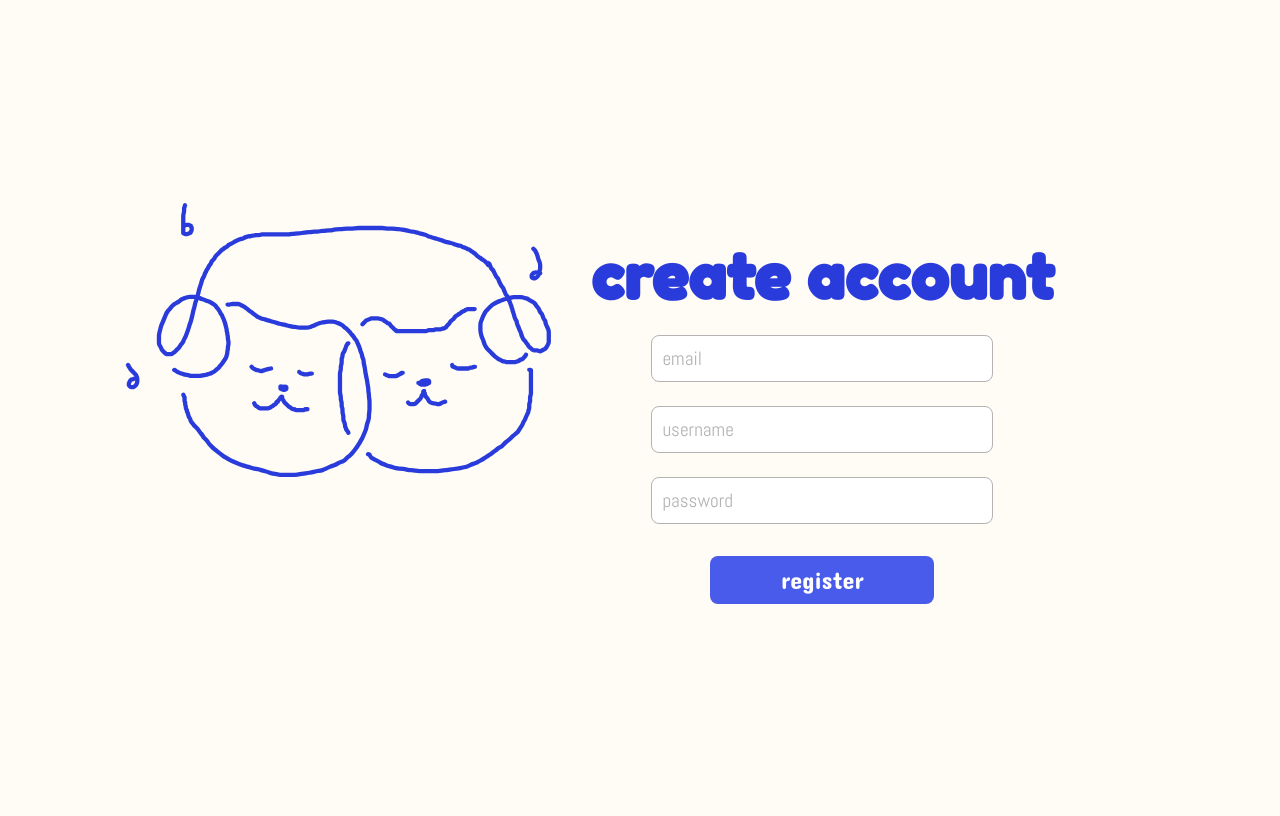
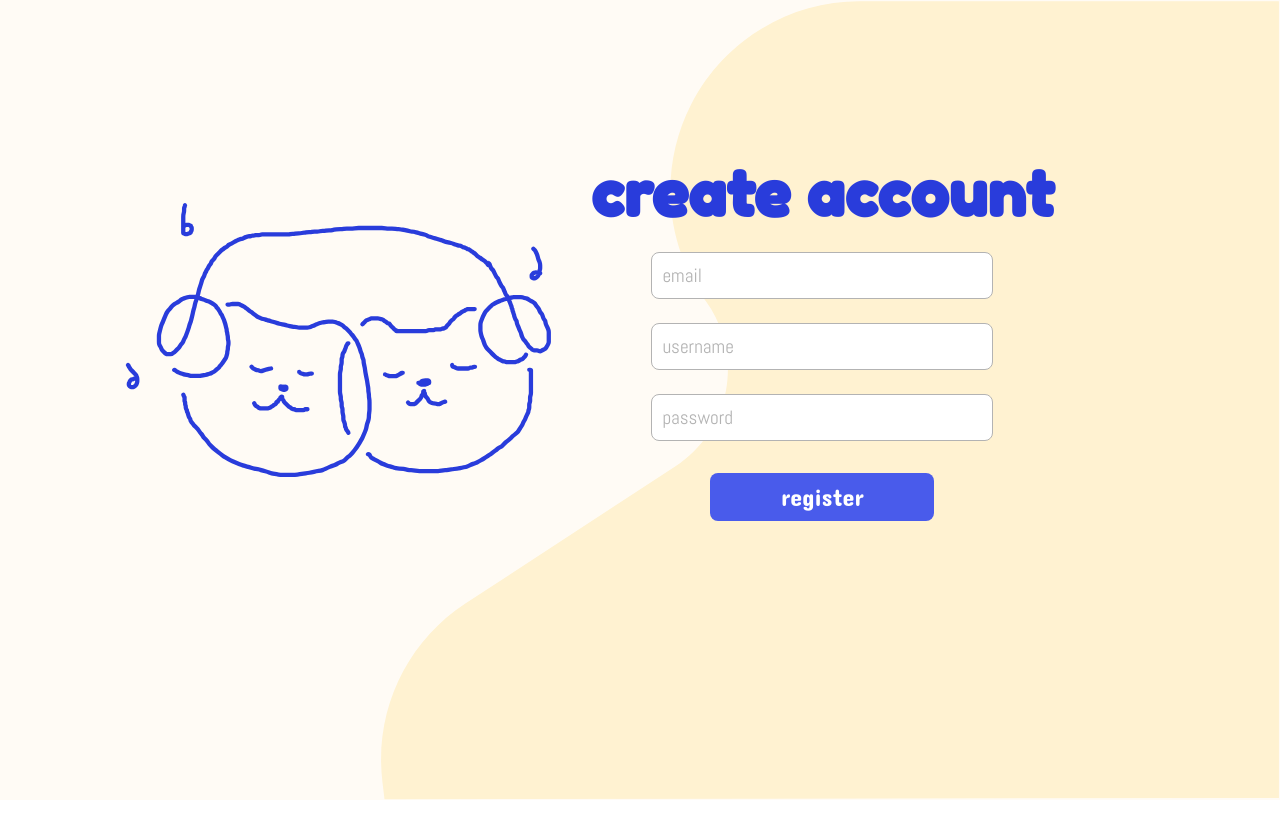
Before and after one commit to mailynmailyn/sonata, a React (Create React App) app: page / in a window 1280 px wide. Built offline with nearby package versions, Linux system fonts and the light colour scheme.

Commit message:
bg shape added

```diff
--- a/src/CreateAccPage.js
+++ b/src/CreateAccPage.js
@@ -1,20 +1,24 @@
 import logo from './assets/logo_cropped.svg'
 import classes from './styles/CreateAccPage.module.scss'
+import shape from './assets/createAcc.svg'
 
 function CreateAccPage() {
   return (
-    <div className={classes.gridContainer}>
-      <div>
-        <img src={logo} className={classes.gridContainer__logo} alt="logo" />
-      </div>
-      <div className = {classes.gridContainer__createAcc}>
-        <h1 className = {classes.gridContainer__createAcc__header}>create account</h1>
-        <form className={classes.gridContainer__createAcc__form}>
-          <input type="text" className={classes.gridContainer__createAcc__form__input} value="email"></input>
-          <input type="text" className={classes.gridContainer__createAcc__form__input} value="username"></input>
-          <input type="text" className={classes.gridContainer__createAcc__form__input} value="password"></input>
-          <input type="submit" className={classes.gridContainer__createAcc__form__button} value="register"></input>
-        </form>
+    <div className={classes.container}>
+      <img src={shape} className={classes.container__shape} alt="shape" />
+      <div className={classes.container__gridContainer}>
+        <div>
+          <img src={logo} className={classes.container__gridContainer__logo} alt="logo" />
+        </div>
+        <div className = {classes.container__gridContainer__createAcc}>
+          <h1 className = {classes.container__gridContainer__createAcc__header}>create account</h1>
+          <form className={classes.container__gridContainer__createAcc__form}>
+            <input type="text" className={classes.container__gridContainer__createAcc__form__input} value="email"></input>
+            <input type="text" className={classes.container__gridContainer__createAcc__form__input} value="username"></input>
+            <input type="text" className={classes.container__gridContainer__createAcc__form__input} value="password"></input>
+            <input type="submit" className={classes.container__gridContainer__createAcc__form__button} value="register"></input>
+          </form>
+        </div>
       </div>
     </div>
   );
--- a/src/styles/CreateAccPage.module.scss
+++ b/src/styles/CreateAccPage.module.scss
@@ -1,9 +1,105 @@
 @import './../styles/stylesheet.scss';
 
-.gridContainer {
+/*
+.content{
+    min-height: 100%;
+    height: 100vh;
+    background-color: $bg;
+    &__shape {
+        position: absolute;
+        object-fit: cover;
+        width: 100%;
+        height: 38.7em;
+    }
+
+    &__container {
+        padding: 2.5rem 1rem 1rem 1rem;
+        display: flex;
+        flex-direction: column;
+        justify-content: center;
+        align-items: center;
+        position: relative;
+        top:0px;
+        left: 0px;*/
+
+.container {
     height: 100vh;
     background-color: $bg;
     min-height: 100%;
+
+    &__shape {
+        position: absolute;
+        object-fit: cover;
+        height: 100%;
+        bottom: 0;
+        right: 0;
+        //height: 38.7em;
+    }
+
+    &__gridContainer {
+        padding: 0rem 2rem 1rem 2rem;
+        display: grid;
+        grid-template-columns: 30% 70%;
+        position: relative;
+        top:0px;
+        left: 0px;
+
+        &__logo{
+            margin-top: 55%;
+            margin-left: 25%;
+            height: 35vmin;
+        }
+
+        &__createAcc {
+            display: flex;
+            flex-direction: column;
+            justify-content: center;
+            align-items: center;
+
+            &__header{
+                font-family: $Title;
+                color: $main-blue;
+                font-size: 8vmin;
+                margin-bottom: 0;
+                padding-top: 7rem;
+            }
+
+            &__form{
+                margin-top: 8px;
+                display: flex;
+                flex-direction: column;
+                align-items: center;
+                &__input{
+                    text-align: start;
+                    width: 20rem;
+                    font-family: $Body_Text;
+                    font-size: 1.2rem;
+                    color: $light-grey;
+                    padding: 10px;
+                    margin: 12px 12px;
+                    border-radius: $buttonRadius;
+                    border: 1.5px solid $light-grey;
+                }
+
+                &__button{
+                    margin-top: 20px;
+                    width: 14rem;
+                    padding: 10px 10px;
+                    text-align: center;
+                    text-decoration: none;
+                    background-color: $secondary-blue;
+                    border-radius: $buttonRadius;
+                    font-family: $Header;
+                    font-size: 1.5rem;
+                    color: white;
+                    border: 0;
+                }
+            }
+        }
+    }
+}
+
+.gridContainer {
     padding: 0rem 2rem 1rem 2rem;
     display: grid;
     grid-template-columns: 30% 70%;
```
